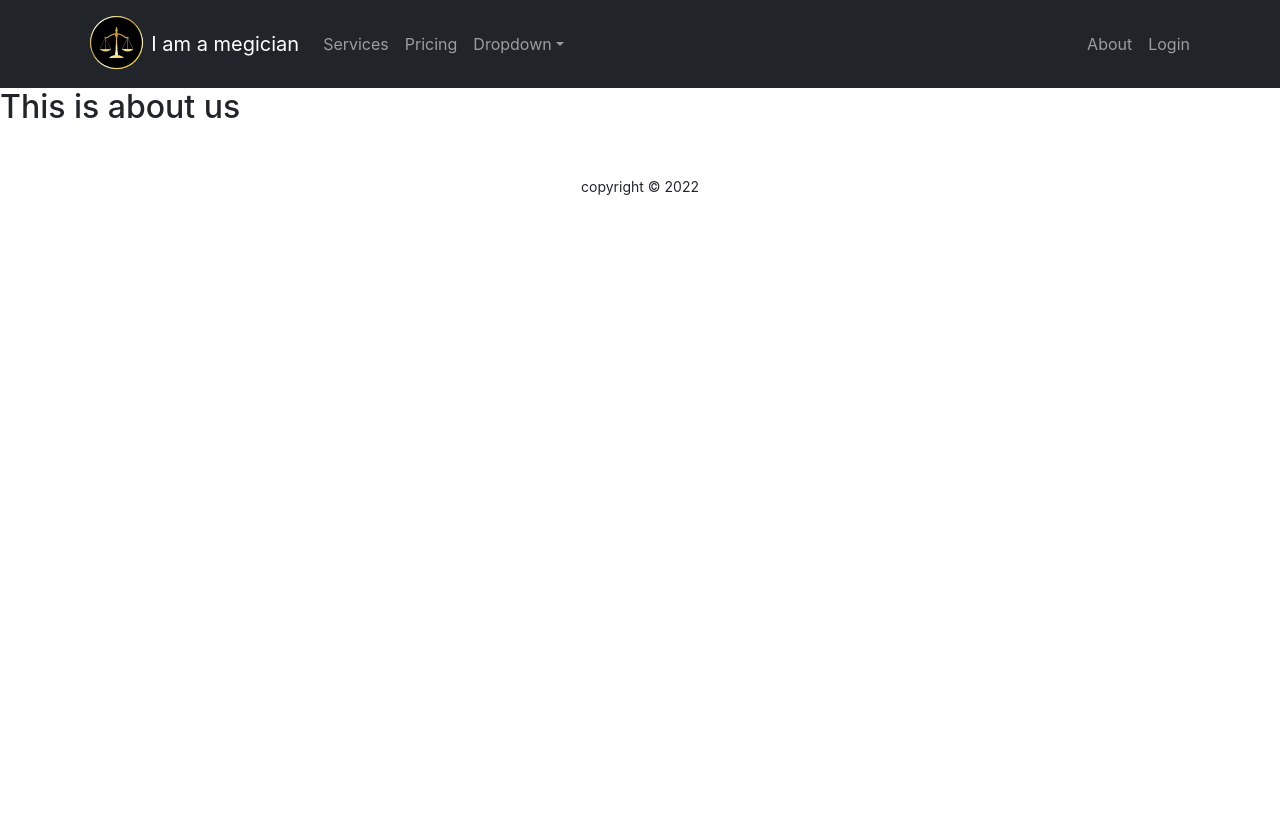
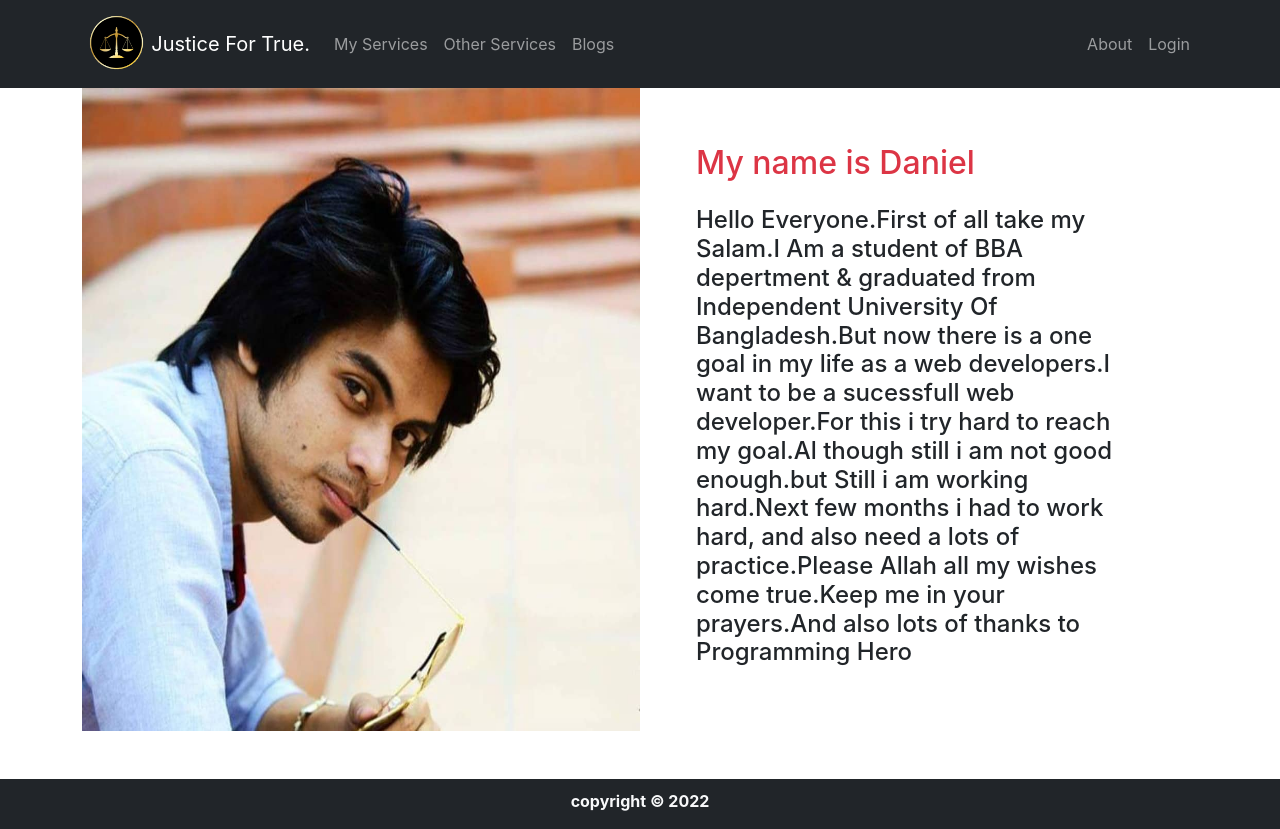
Before and after one commit to dani3lnwz/justice-for-true, a React (Create React App) app: page /about in a window 1280 px wide. Before the commit the page ends 800 px from the top, so only its background shows below. Built offline with nearby package versions, Linux system fonts and the light colour scheme; no server answers.

Commit message:
about-page

```diff
--- a/public/index.html
+++ b/public/index.html
@@ -25,7 +25,7 @@
       work correctly both with client-side routing and a non-root public URL.
       Learn how to configure a non-root public URL by running `npm run build`.
     -->
-    <title>React App</title>
+    <title>Justice For True.</title>
   </head>
   <body>
     <noscript>You need to enable JavaScript to run this app.</noscript>
--- a/src/App.js
+++ b/src/App.js
@@ -13,6 +13,7 @@ import Header from './Pages/Shared/Header/Header';
 import NotFound from './Pages/Shared/NotFound/NotFound';
 import ServiceDetail from './Pages/ServiceDetail/ServiceDetail';
 import Checkout from './Pages/Checkout/Checkout/Checkout';
+import Blogs from './Pages/Blogs/Blogs';
 
 function App() {
   return (
@@ -22,6 +23,7 @@ function App() {
         <Route path="/" element={<Home></Home>}></Route>
         <Route path="/home" element={<Home></Home>}></Route>
         <Route path="/service/:serviceId" element={<ServiceDetail></ServiceDetail>}></Route>
+        <Route path="/blogs" element={<Blogs></Blogs>}></Route>
         <Route path="/about" element={<About></About>}></Route>
         <Route path="/login" element={<Login></Login>}></Route>
         <Route path="/register" element={<Register></Register>}></Route>
--- /dev/null
+++ b/src/Pages/About/About.css
@@ -0,0 +1,3 @@
+.container{
+
+}
--- a/src/Pages/About/About.js
+++ b/src/Pages/About/About.js
@@ -1,9 +1,14 @@
 import React from 'react';
-
+import dan from '../../images/dan.jpg'
+import './About.css'
 const About = () => {
     return (
-        <div>
-            <h2>This is about us</h2>
+        <div className='container d-flex'>
+            <img  className='w-50' src={dan} alt="" />
+            <div className='p-5'>
+            <h2 className='p-2 text-danger'>My name is Daniel</h2>
+            <h4 className='p-2'>Hello Everyone.First of all take my Salam.I Am a student of BBA depertment & graduated from Independent University Of Bangladesh.But now there is a one goal in my life as a web developers.I want to be a sucessfull web developer.For this i try hard to reach my goal.Al though still i am not good enough.but Still i am working hard.Next few months i had to work hard, and also need a lots of practice.Please Allah all my wishes come true.Keep me in your prayers.And also lots of thanks to Programming Hero </h4>
+            </div>
         </div>
     );
 };
--- /dev/null
+++ b/src/Pages/Blogs/Blogs.js
@@ -0,0 +1,53 @@
+import React from 'react';
+
+const Blogs = () => {
+    return (
+        <div className='container border'>
+            <h2 className='text-danger'>Difference between authorization and authentication</h2>
+            <p>
+                Authentication: <br />
+                1.It verifies who the user is. <br />
+                2.It works through passwords, one-time pins, biometric information, and other information provided or entered by the user. <br />
+                3.It visible to and it also partially changeable by the user. <br />
+                4.Authentication is the first step of a good identity. <br />
+                5.Authentication also access the management process. <br />
+                <br />
+                <br />
+                Authorization: <br />
+                1.It determines what resources a user can access. <br />
+                2.Authorization works through settings that are implemented and maintained by the organization. <br />
+                3.It takes place after authentication. <br />
+                4.Authorization isn’t visible to or changeable by the user. <br />
+            </p>
+            <h2 className='text-danger'> What other services does firebase provide other than authentication</h2>
+            <p>
+                 Here you will know about multiple Firebase competitors. Some are relatively new companies but still provide useful services to developers: <br />
+                1. Parse – Open Source Backend Platform; <br />
+                2. Back4app – Parse Hosting Platform; <br />
+                3. Kinvey – Mobile Backend as a Service (mBaaS) for the Enterprise; <br />
+                4.Backendless – Mobile Backend and API Services Platform; <br />
+                5.Kuzzle – Backend for web, hybrid, or native mobile apps and IoT projects; <br />
+                6.Pubnub – Real-time APIs and Global Messaging; <br />
+                7.Kumulos – App Performance Management; <br />
+                 8.Game Sparks – Game Backend Platform; <br />
+                9.Hoodie – Generic backend with a client API for Offline First applications; <br />
+                10.Appwrite – Open-Source backend for Flutter developers  <br />
+                11.Deployd – Simple core library, with a modular API for your application; <br />
+                 12.NHost – Accelerates development and provides full control; <br />
+                 13.Amplify JS – Open-source Javascript framework; <br />
+                  14.Heroku – Platform as a service backed by Salesforce. <br />
+            </p>
+            <br />
+            <br />
+            <h2 className='text-danger'>
+                13. Why are you using firebase? What other options do you have to implement authentication?
+            </h2>
+            <p>
+                --Firebase Authentication provides backend services.Its also easy-to-use SDKs, and ready-made UI libraries to authenticate users to your app. It supports authentication using passwords, phone numbers, popular sites like Google, Facebook and Twitter,github,apple store and more. <br /> <br />
+               -- Authentication by a server entails the use of a user name and password.There is also  Other ways to authenticate can be through cards, retina scans, voice recognition, and fingerprints also.
+            </p>
+        </div>
+    );
+};
+
+export default Blogs;
--- a/src/Pages/Shared/Footer/Footer.css
+++ b/src/Pages/Shared/Footer/Footer.css
@@ -0,0 +1,14 @@
+#footer{
+    font-weight: bolder;
+    bottom: 0;
+    width: 100%;
+    padding-top: 5px;
+    padding-bottom: 0;
+    height: 50px;
+}
+#foot{
+    margin-top: 5px;
+    margin-bottom: 10px;
+    padding-bottom: 0;
+
+}
--- a/src/Pages/Shared/Footer/Footer.js
+++ b/src/Pages/Shared/Footer/Footer.js
@@ -1,11 +1,12 @@
 import React from 'react';
+import './Footer.css'
 
 const Footer = () => {
     const today = new Date();
     const year = today.getFullYear();
     return (
-        <footer className='text-center mt-5'>
-            <p><small>copyright ©  {year} </small></p>
+        <footer id='footer' className='text-center mt-5 bg-dark'>
+            <p id='foot' className='text-light'>copyright ©  {year}</p>
         </footer>
     );
 };
--- a/src/Pages/Shared/Header/Header.js
+++ b/src/Pages/Shared/Header/Header.js
@@ -1,5 +1,5 @@
 import React from 'react';
-import { Container, Nav, Navbar, NavDropdown } from 'react-bootstrap';
+import { Container, Nav, Navbar } from 'react-bootstrap';
 import { Link } from 'react-router-dom';
 import logo from '../../../images/logo/logo-1.png'
 import { useAuthState } from 'react-firebase-hooks/auth';
@@ -19,21 +19,16 @@ const Header = () => {
   <Navbar.Brand as={Link} to="/">
       <div className='d-flex'>
           <img src={logo} height={60} alt="" />
-          <p className='mt-3 '>I am a megician</p>
+          <p className='mt-3 '>Justice For True.</p>
       </div>
   </Navbar.Brand>
   <Navbar.Toggle aria-controls="responsive-navbar-nav" />
   <Navbar.Collapse id="responsive-navbar-nav">
     <Nav className="me-auto mx-">
-      <Nav.Link href="home#services">Services</Nav.Link>
-      <Nav.Link href="#pricing">Pricing</Nav.Link>
-      <NavDropdown title="Dropdown" id="collasible-nav-dropdown">
-        <NavDropdown.Item href="#action/3.1">Action</NavDropdown.Item>
-        <NavDropdown.Item href="#action/3.2">Another action</NavDropdown.Item>
-        <NavDropdown.Item href="#action/3.3">Something</NavDropdown.Item>
-        <NavDropdown.Divider />
-        <NavDropdown.Item href="#action/3.4">Separated link</NavDropdown.Item>
-      </NavDropdown>
+      <Nav.Link href="home#services">My Services</Nav.Link>
+      <Nav.Link href="home#experts">Other Services</Nav.Link>
+      <Nav.Link href="blogs">Blogs</Nav.Link>
+
     </Nav>
     <Nav>
       <Nav.Link as={Link} to="about">About</Nav.Link>
--- a/src/Pages/Shared/NotFound/NotFound.js
+++ b/src/Pages/Shared/NotFound/NotFound.js
@@ -4,7 +4,7 @@ import sleeping from '../../../images/404.jpg'
 const NotFound = () => {
     return (
         <div>
-            <h2 className='text-primary text-center'>Lazy Gimation</h2>
+            <h2 className='text-primary text-center'>Loosers...</h2>
             <img className='w-100' src={sleeping} alt="" />
         </div>
     );
```
Also changed, not shown: src/images/dan.jpg (added).
